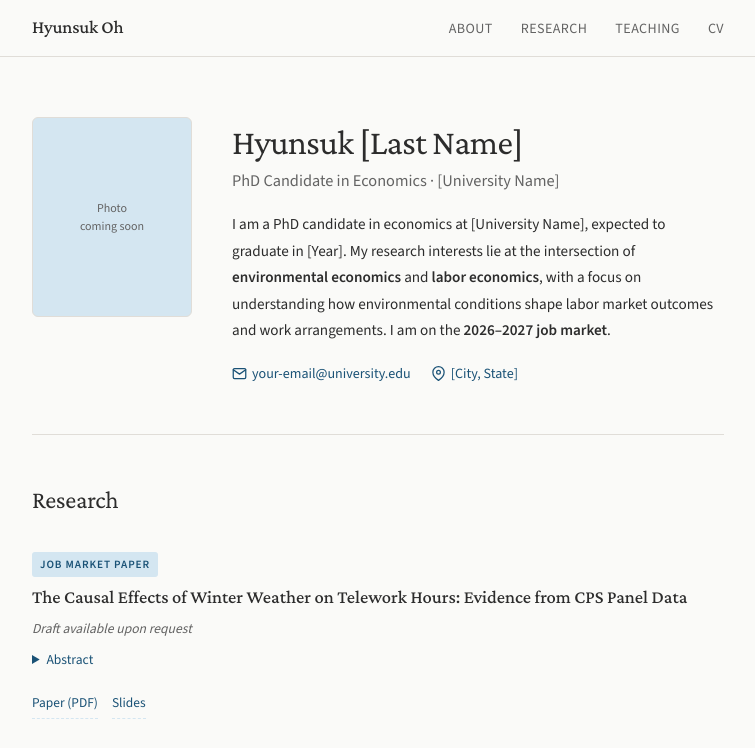
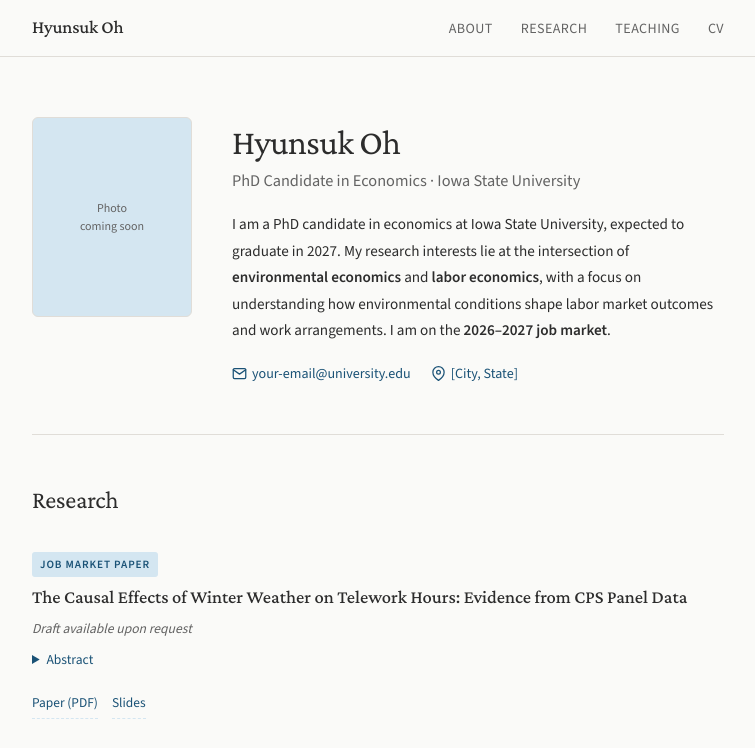
Before and after one commit to hyunsukoh-econ/hyunsukoh-econ.github.io, a plain HTML site: page index.html in a window 1280 px wide. Shown: the top 748 px of the page, without its empty margins (262-1017 px from the left). Drawn offline with nearby package versions, Linux system fonts and the light colour scheme.

Commit message:
Update index.html

```diff
--- a/index.html
+++ b/index.html
@@ -410,10 +410,10 @@
       <span class="placeholder-text">Photo<br>coming soon</span>
     </div>
     <div class="hero-content">
-      <h1>Hyunsuk [Last Name]</h1>
-      <p class="subtitle">PhD Candidate in Economics · [University Name]</p>
+      <h1>Hyunsuk Oh</h1>
+      <p class="subtitle">PhD Candidate in Economics · Iowa State University</p>
       <p class="bio">
-        I am a PhD candidate in economics at [University Name], expected to graduate in [Year].
+        I am a PhD candidate in economics at Iowa State University, expected to graduate in 2027.
         My research interests lie at the intersection of <strong>environmental economics</strong> and <strong>labor economics</strong>,
         with a focus on understanding how environmental conditions shape labor market outcomes and work arrangements.
         I am on the <strong>2026–2027 job market</strong>.
```
